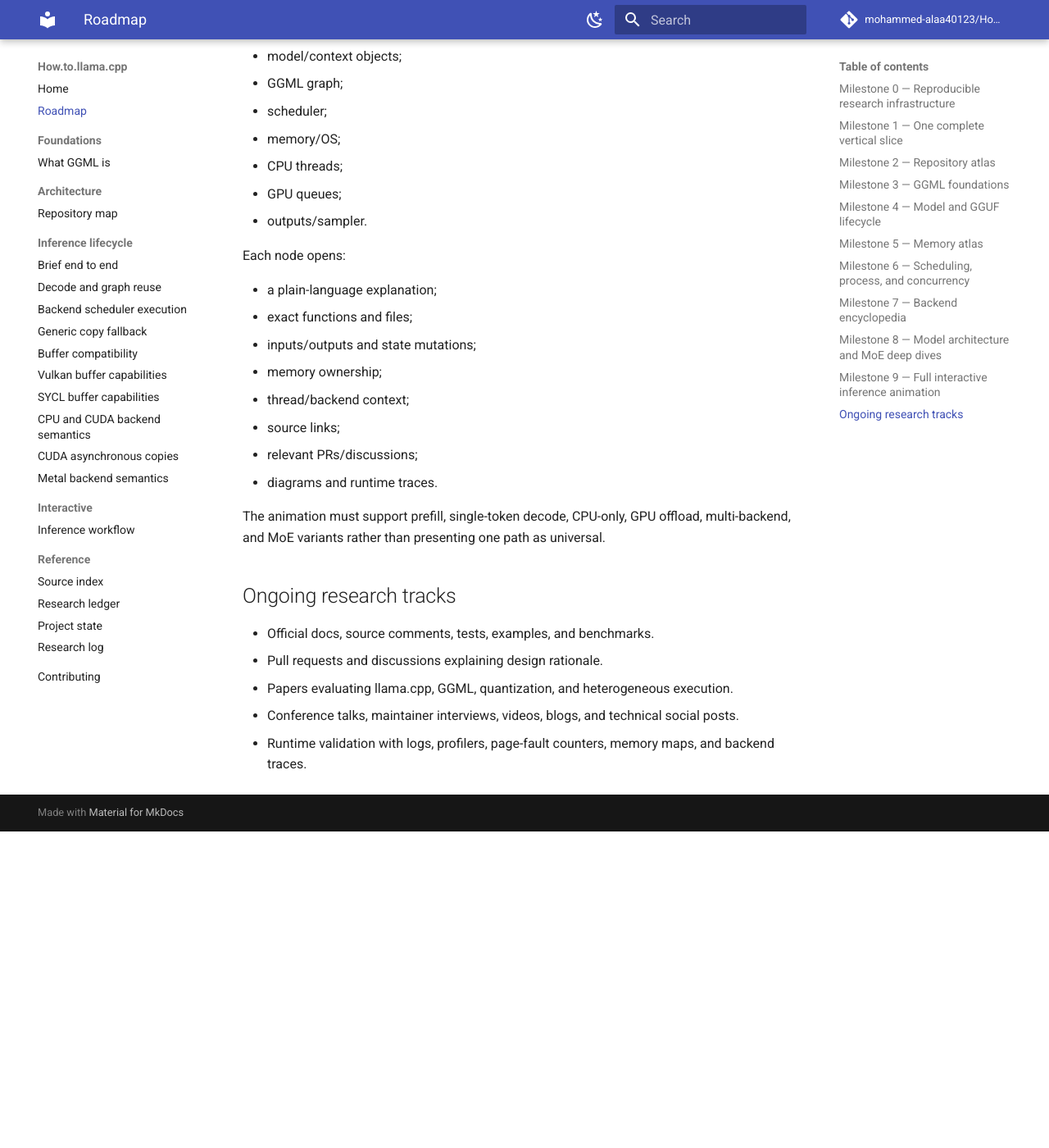
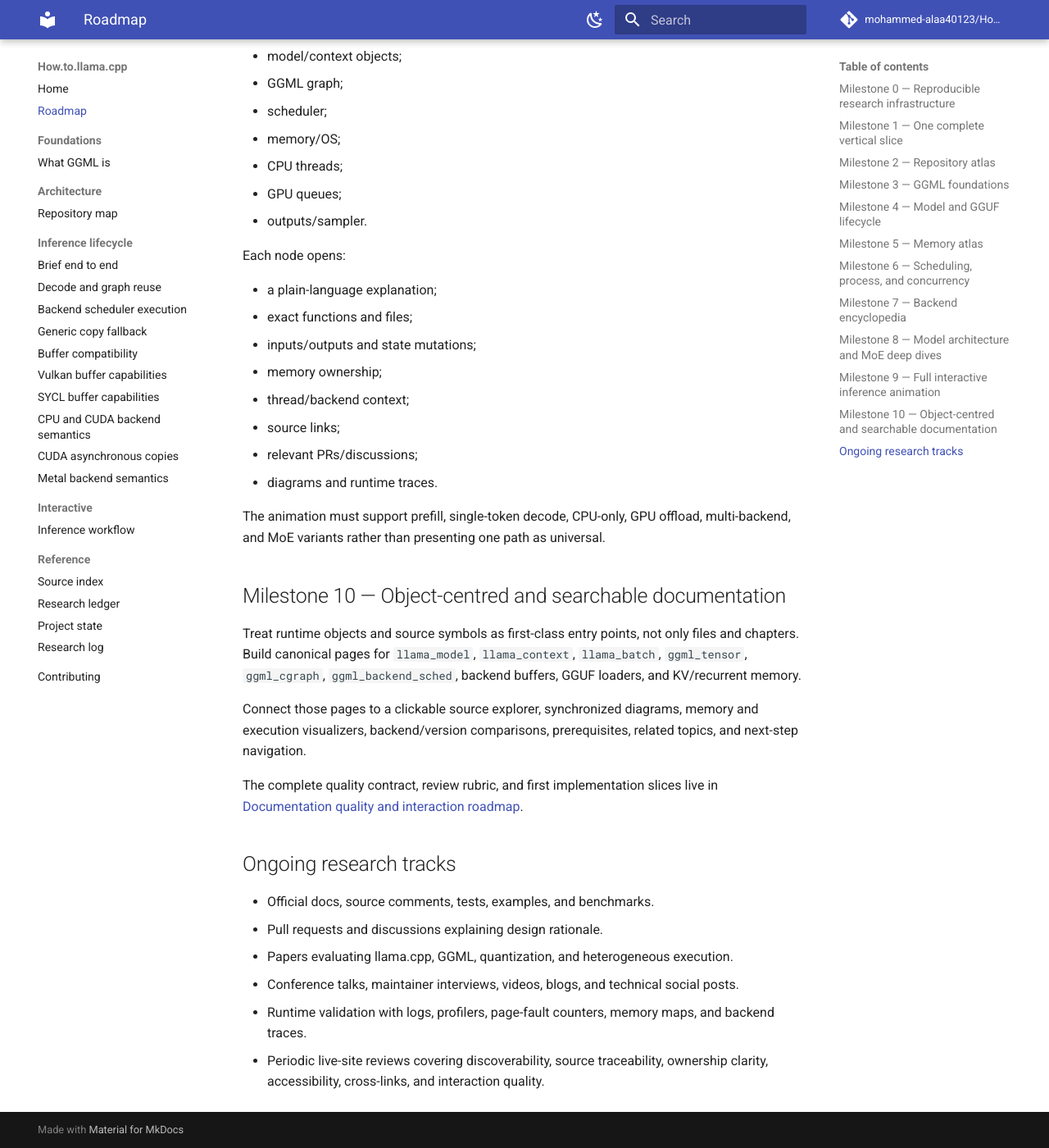
Before and after one commit to mohammed-alaa40123/How.to.llama.cpp, an MkDocs documentation site: the page built from docs/roadmap.md, in a window 1280 px wide and 1400 px high, scrolled down 4150 px. Shown: the whole window at 82% size. Built offline with MkDocs 1.6.1 and Material for MkDocs 9.7.7, drawn with Linux system fonts in a browser that asks for light colours; comment, search, counter and statistics services are not loaded; before the commit the page ends 5164 px from its top, so only the background shows below that.

Commit message:
docs: connect interactive quality roadmap

```diff
--- a/docs/roadmap.md
+++ b/docs/roadmap.md
@@ -153,6 +153,14 @@ Each node opens:
 
 The animation must support prefill, single-token decode, CPU-only, GPU offload, multi-backend, and MoE variants rather than presenting one path as universal.
 
+## Milestone 10 — Object-centred and searchable documentation
+
+Treat runtime objects and source symbols as first-class entry points, not only files and chapters. Build canonical pages for `llama_model`, `llama_context`, `llama_batch`, `ggml_tensor`, `ggml_cgraph`, `ggml_backend_sched`, backend buffers, GGUF loaders, and KV/recurrent memory.
+
+Connect those pages to a clickable source explorer, synchronized diagrams, memory and execution visualizers, backend/version comparisons, prerequisites, related topics, and next-step navigation.
+
+The complete quality contract, review rubric, and first implementation slices live in [Documentation quality and interaction roadmap](reference/documentation-quality-roadmap.md).
+
 ## Ongoing research tracks
 
 - Official docs, source comments, tests, examples, and benchmarks.
@@ -160,3 +168,4 @@ The animation must support prefill, single-token decode, CPU-only, GPU offload,
 - Papers evaluating llama.cpp, GGML, quantization, and heterogeneous execution.
 - Conference talks, maintainer interviews, videos, blogs, and technical social posts.
 - Runtime validation with logs, profilers, page-fault counters, memory maps, and backend traces.
+- Periodic live-site reviews covering discoverability, source traceability, ownership clarity, accessibility, cross-links, and interaction quality.
```
